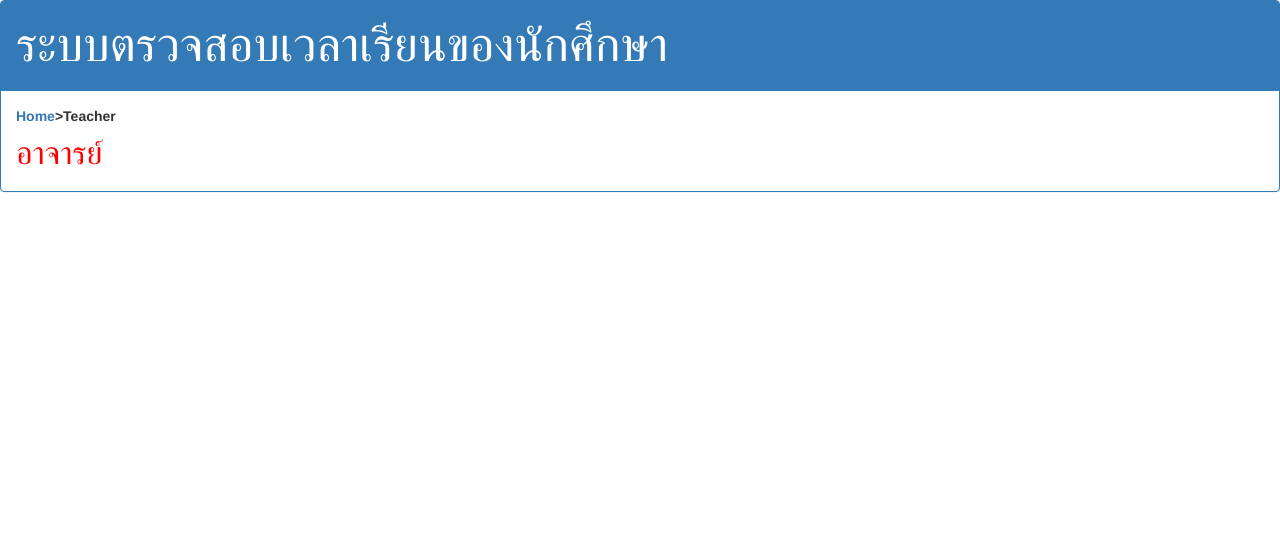
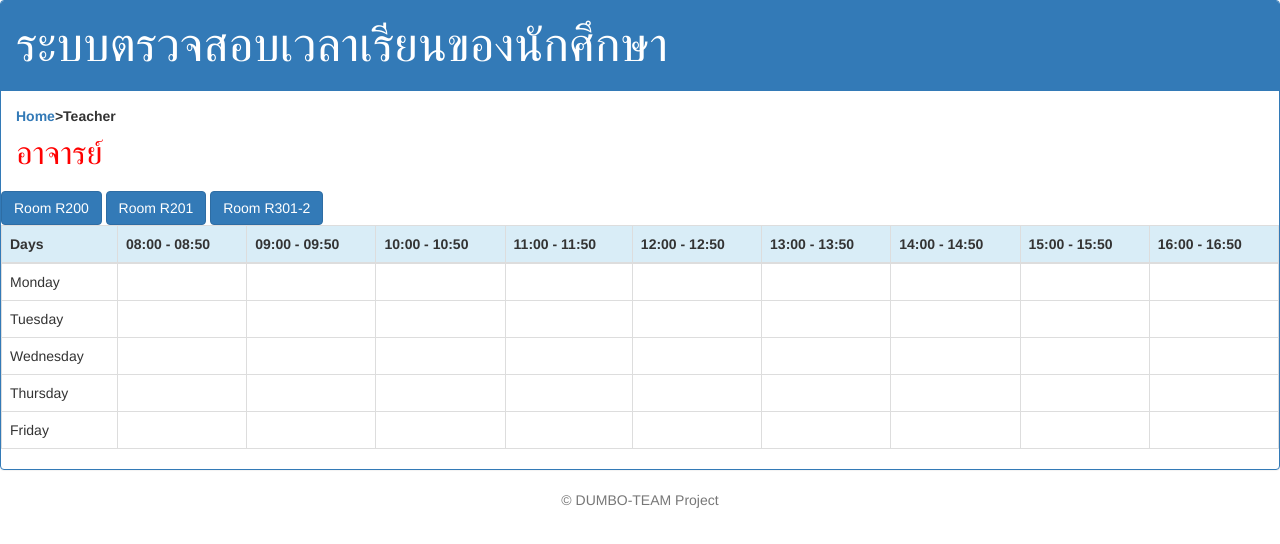
Before and after one commit to mlmng/ProjectSwdev, a website: page public/teacher.html in a window 1280 px wide. Drawn offline with nearby package versions, Linux system fonts and the light colour scheme.

Commit message:
web-browser updete1

```diff
--- a/public/teacher.html
+++ b/public/teacher.html
@@ -6,7 +6,7 @@
     <meta name="viewport" content="width=device-width, initial-scale=1">
 	<title>สำหรับอาจารย์</title>
 	<link rel="stylesheet" type="text/css" href="lib/bootstrap/dist/css/bootstrap.min.css">
-	<link rel="stylesheet" type="text/css" href="css/stylish.css">
+	<!--<link rel="stylesheet" type="text/css" href="css/stylish.css">-->
 </head>
 <body ng-controller="mainCtrl">
 	<div class="panel panel-primary">
@@ -14,8 +14,97 @@
   		<div class="panel-body">
   			<label><a href = "index.html">Home</a>>Teacher</label><br>
   			<font face = "JasmineUPC"size = "+3" color = "red">อาจารย์</font>
-
+		</div>
+		<div>
+			<button type="button" class="btn btn-primary">Room R200</button>
+			<button type="button" class="btn btn-primary">Room R201</button>
+			<button type="button" class="btn btn-primary">Room R301-2</button>
+			<div class="table-responsive" border = "10px">
+				<table class="table table-bordered">
+					<thead>
+						<tr class="info">
+							<th>Days</th>
+							<th>08:00 - 08:50</th>
+							<th>09:00 - 09:50</th>
+							<th>10:00 - 10:50</th>
+							<th>11:00 - 11:50</th>
+							<th>12:00 - 12:50</th>
+							<th>13:00 - 13:50</th>
+							<th>14:00 - 14:50</th>
+							<th>15:00 - 15:50</th>
+							<th>16:00 - 16:50</th>
+						</tr>
+					</thead>
+					<tbody>
+						<tr ng-repeat="book in books">
+							<td>Monday</td>
+							<td></td>
+							<td></td>
+							<td></td>
+							<td></td>
+							<td></td>
+							<td></td>
+							<td></td>
+							<td></td>
+							<td></td>
+						</tr>
+						<tr ng-repeat="book in books">
+							<td>Tuesday</td>
+							<td></td>
+							<td></td>
+							<td></td>
+							<td></td>
+							<td></td>
+							<td></td>
+							<td></td>
+							<td></td>
+							<td></td>
+						</tr>
+						<tr ng-repeat="book in books">
+							<td>Wednesday</td>
+							<td></td>
+							<td></td>
+							<td></td>
+							<td></td>
+							<td></td>
+							<td></td>
+							<td></td>
+							<td></td>
+							<td></td>
+						</tr>
+						<tr ng-repeat="book in books">
+							<td>Thursday</td>
+							<td></td>
+							<td></td>
+							<td></td>
+							<td></td>
+							<td></td>
+							<td></td>
+							<td></td>
+							<td></td>
+							<td></td>
+						</tr>
+						<tr ng-repeat="book in books">
+							<td>Friday</td>
+							<td></td>
+							<td></td>
+							<td></td>
+							<td></td>
+							<td></td>
+							<td></td>
+							<td></td>
+							<td></td>
+							<td></td>
+						</tr>
+					</tbody>
+				</table>
+			</div>
 		</div>
 	</div>
+		<div id="footer">
+      		<div class="container">
+        		<p class="text-muted" align="center">© DUMBO-TEAM Project</p>
+      		</div>
+      	</div>
 </body>
 </html>
```
Also changed, not shown: public/index.html (+6 -1 lines), public/student.html (+5 -0 lines).
